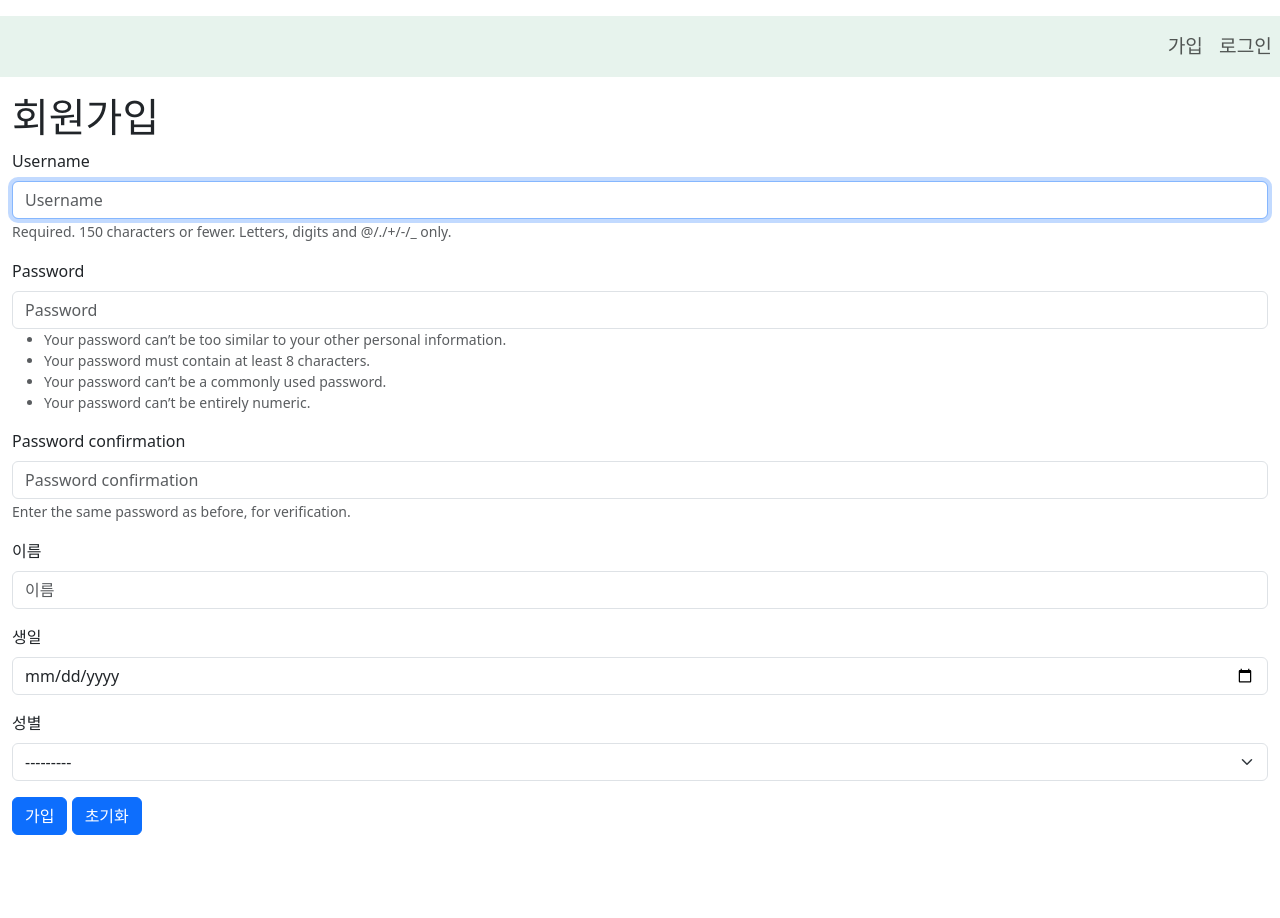
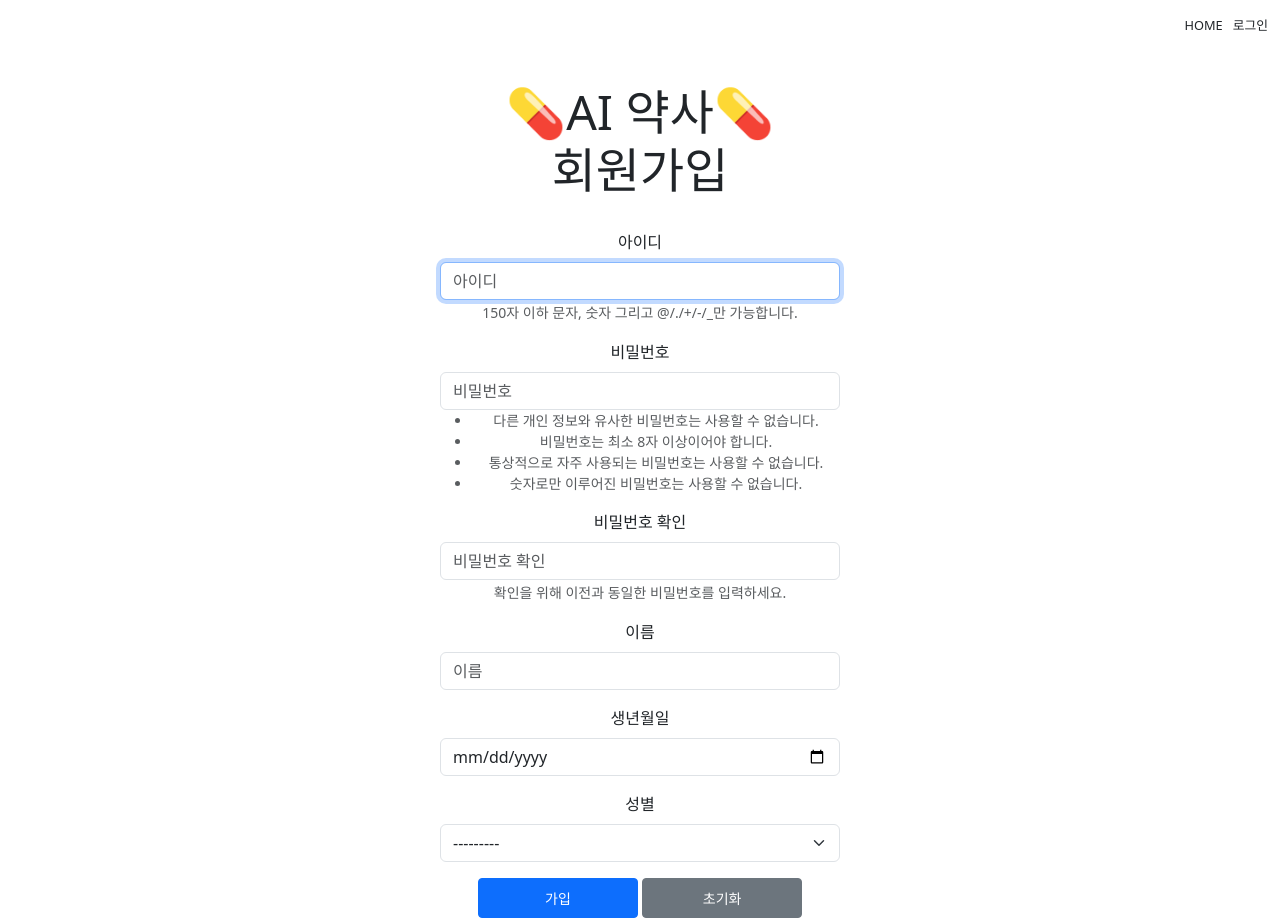
Before and after one commit to SKNETWORKS-FAMILY-AICAMP/SKN06-4th-3team, a Django app: page /account/create in a window 1280 px wide. Before the commit the page ends 835 px from the top, so only its background shows below. Run offline with Django 5.2, Linux system fonts and the light colour scheme; some libraries are stand-ins or nearby versions.

Commit message:
html update

```diff
--- a/account/forms.py
+++ b/account/forms.py
@@ -24,11 +24,14 @@ class CustomUserCreationForm(UserCreationForm):
         # fields = "__all__" # 모델의 모든 field들을 사용해서 form field구성
         fields = ["username", "password1", "password2",
                 "name", "birthday", "gender"] # form field로 구성할 것들들을 명시.
-        # exclude = ["필드명"] # 지정한 필드명을 제외한 나머지 필드드로 form 필드 구성.
-        # fields와 exclude는 같이 설정할 수 없다.
-
-        # input type을 변경 -> Widget
-        ### {"field이름":Widget객체}
+        labels = {
+            "username": "아이디",
+            "password1": "비밀번호",
+            "password2": "비밀번호 확인",
+            "name": "이름",
+            "birthday": "생년월일",
+            "gender": "성별",
+        }
         widgets = {
             "birthday":forms.DateInput(attrs={"type":"date"}), #<input type='date'>
             # "name":forms.PasswordInput()
--- a/account/models.py
+++ b/account/models.py
@@ -15,25 +15,19 @@ class User(AbstractUser):
     )
     birthday = models.DateField(
         verbose_name="생일",
-        null=True, # Null허용 (default: False - Not Null)
-        blank=True # Form - 필수가 아니다.(default: False - required)
     )
     gender = models.CharField(
         verbose_name="성별",
         max_length=1,
-        choices=[('M', '남성'),('F', '여성')],
-        null=True,
-        blank=True,
+        choices=[('M', '남성'),('F', '여성')]
     )
     groups = models.ManyToManyField(
         Group,
         related_name="account_users",  # 기본 user_set 대신 account_users 사용
-        blank=True
     )
     user_permissions = models.ManyToManyField(
         Permission,
         related_name="account_users_permissions",  # 기본 user_set 대신 account_users_permissions 사용
-        blank=True
     )
 
 
--- a/account/templates/account/create.html
+++ b/account/templates/account/create.html
@@ -1,32 +1,25 @@
-<!-- account/templates/account/create.html -->
 {% extends "layout.html" %}
 {% load django_bootstrap5 %}
-
-{% comment %}
-
-- pip install django-bootstrap5
-- template에서 form을 출력할 때 bootstrap 스타일을 적용.
-- form 과 관련된 template 태그들을 제공
-1. load : {%load django_bootstrap5%}
-2. {{form}} 대신에 {% bootstrap_form  form객체 %}
-
-{% endcomment %}
-
-
 
 {% block title %}회원가입{% endblock title %}
 
 {% block contents %}
-<h1>회원가입</h1>
-<form method="post"
-        enctype="multipart/form-data"
-        onsubmit='return check_name_length(this.name.value)'>
-    {% csrf_token %}
-    {% bootstrap_form form %} {#{form}#}
-    <div class="mt-3">
-        <button type="submit" class="btn btn-primary">가입</button>
-        <button type="reset" class="btn btn-primary">초기화</button>
-    </div>
-</form>
+<header class="d-flex justify-content-end">
+    <a href="{% url 'home' %}" class="nav-link justify-content-end" style="font-size: 0.8rem; margin-left: auto;">HOME</a>
+    <a href="{% url 'account:login' %}" class="nav-link" style="font-size: 0.8rem; padding-left: 10px;">로그인</a>
+</header>
+
+<div class="mt-5 text-center" style="max-width:400px; margin: 0 auto;">
+    <h1 style="font-size: 3rem;">💊AI 약사💊 <br>회원가입</h1><br>
+    <form method="post" enctype="multipart/form-data" onsubmit='return check_name_length(this.name.value)'>
+        {% csrf_token %}
+        {% bootstrap_form form %}
+        <div class="mt-3 text-center">
+            <button type="submit" class="btn btn-primary btn-sm" style="width: 40%; height: 40px;">가입</button>
+            <button type="reset" class="btn btn-secondary btn-sm" style="width: 40%; height: 40px;">초기화</button>
+        </div>
+    </form>
+</div>
+
 <script src="/static/account/js/check.js"></script>
 {% endblock contents %}
--- a/account/templates/account/password_change.html
+++ b/account/templates/account/password_change.html
@@ -5,13 +5,16 @@
 {% block title %}비밀번호 변경{% endblock title %}
 
 {% block contents %}
-<h1>비밀번호 변경</h1>
+<h1 class="mt-5 text-center">비밀번호 변경</h1>
+<div class="mt-5 text-center" style="max-width:500px; margin: 0 auto;">
     <form method="post">
         {% csrf_token %}
         {% bootstrap_form  form %}
 
         <div class="mt-3">
             <button type="submit" class="btn btn-primary">변경</button>
+            <a href="{% url 'account:detail' %}" class="btn btn-secondary">이전</a>
         </div>
     </form>
+    </div>
 {% endblock contents %}
--- a/account/templates/account/update.html
+++ b/account/templates/account/update.html
@@ -6,7 +6,8 @@
 {% block title %}회원정보수정{% endblock title %}
 
 {% block contents %}
-<h1>회원 정보 수정</h1>
+<h1 class="mt-5 text-center">회원 정보 수정</h1>
+<div class="mt-5 text-center" style="max-width:500px; margin: 0 auto;">
     <form method="post" enctype="multipart/form-data">
         {% csrf_token %}
         {% bootstrap_form form %}
@@ -16,4 +17,5 @@
             <button type="reset" class="btn btn-primary">초기화</button>
         </div>
     </form>
+</div>
 {% endblock contents %}
--- a/account/views.py
+++ b/account/views.py
@@ -97,7 +97,7 @@ def user_login(request):
             if request.GET.get('next'):
                 return redirect(request.GET.get('next'))
 
-            return redirect(reverse("chatbot"))
+            return redirect(reverse("home"))
 
         else: # 유효하지 않은 사용자.
             return render(
--- a/config/settings.py
+++ b/config/settings.py
@@ -135,3 +135,5 @@ DEFAULT_AUTO_FIELD = 'django.db.models.BigAutoField'
 SESSION_EXPIRE_AT_BROWSER_CLOSE = True
 
 AUTH_USER_MODEL = 'account.User'
+
+LANGUAGE_CODE = "ko-kr"
--- a/templates/layout.html
+++ b/templates/layout.html
@@ -10,31 +10,19 @@
 
 </head>
 <body>
-<!--
-    메뉴
-    로그인 하지 않아야 나오는 메뉴: 가입, 로그인
-    로그인 해야만 나오는 메뉴: 로그아웃, 설문등록, (회원정보수정, 회원정보조회)
-    로그인 여부와 관계없는 메뉴: 설문 목록, (개별 설문 조회, 설문하기)
--->
-<nav class="navbar navbar-expand-sm bg-success bg-opacity-10 mt-3">
+{% if user.is_authenticated %}
+<nav class="navbar navbar-expand-sm bg-primary bg-opacity-10 mt-3">
         <div class="ms-auto">
             <div class="navbar-nav">
-                {% if user.is_authenticated %}
-                    <a href="{% url 'account:detail' %}" class="nav-link" style="font-size: 1.2rem;">
-                        MyPage
-                    </a>
-                    <a href="{% url 'account:logout' %}" class="nav-link" style="font-size: 1.2rem;">로그아웃</a>
-                    <a href="{% url 'chatbot' %}" class="nav-link" style="font-size: 1.2rem;">챗봇</a>
-                {% endif %}
+                <a href="{% url 'home' %}" class="nav-link" style="font-size: 1.2rem;">HOME</a>
+                <a href="{% url 'account:detail' %}" class="nav-link" style="font-size: 1.2rem;">MyPage</a>
+                <a href="{% url 'account:logout' %}" class="nav-link" style="font-size: 1.2rem;">로그아웃</a>
 
-                {% if not user.is_authenticated %}
-                    <a href="{% url 'account:create' %}" class="nav-link" style="font-size: 1.2rem;">가입</a>
-                    <a href="{% url 'account:login' %}" class="nav-link" style="font-size: 1.2rem;">로그인</a>
-                {% endif %}
+
             </div>
         </div>
 </nav>
-
+{% endif %}
 
 <div class="container-fluid mt-3">
     {% block contents %}{% endblock %}
```
Also changed, not shown: account/templates/account/detail.html (+20 -18 lines), account/templates/account/login.html (+10 -7 lines), templates/home.html (+11 -2 lines). Lines whose indentation alone changed are shown as unchanged.
